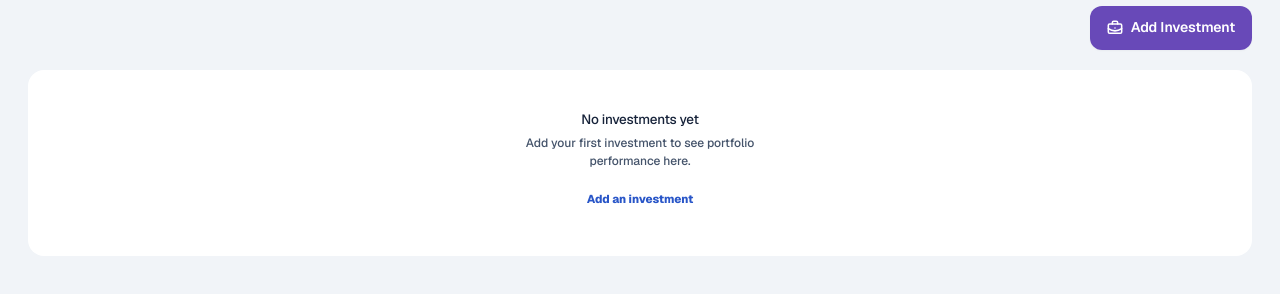
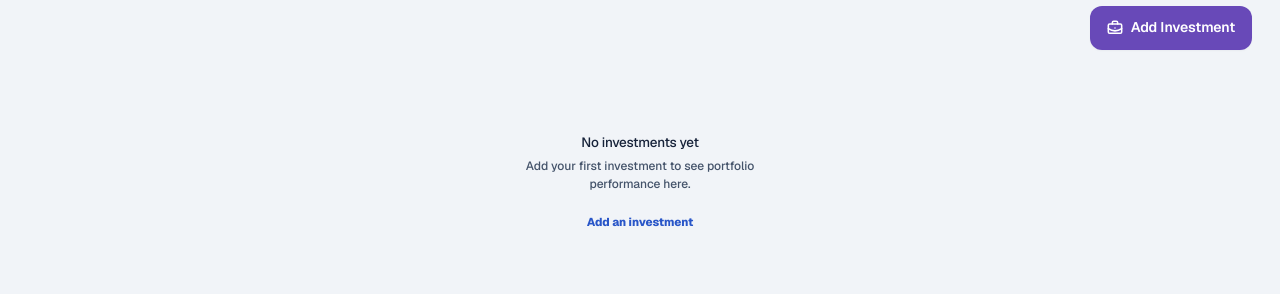
Before and after one commit to maijamalhoon/Jamals-finance, a Next.js app: page /dashboard/investments in a window 1280 px wide. Shown: the part 166-460 px from the top of the page. Built offline with nearby package versions, Linux system fonts and the light colour scheme; no server answers; the database is empty.

Commit message:
Match investments empty state to goals page

```diff
--- a/app/dashboard/investments/page.tsx
+++ b/app/dashboard/investments/page.tsx
@@ -67,7 +67,7 @@ export default async function InvestmentsPage() {
           />
         </div>
       ) : list.length === 0 ? (
-        <div className="finance-panel px-5">
+        <div className="py-3 sm:py-6">
           <EmptyState
             icon={BarChart2}
             title="No investments yet"
```
